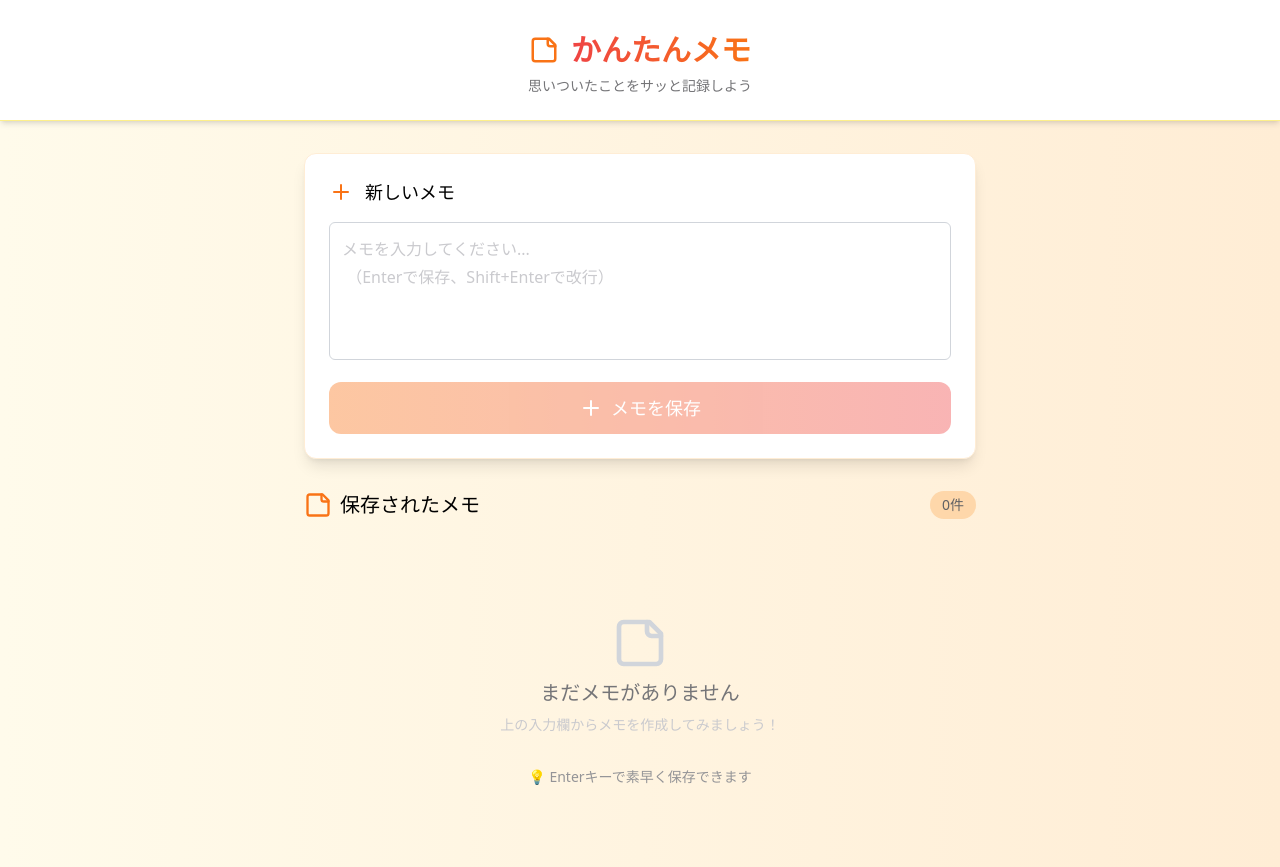
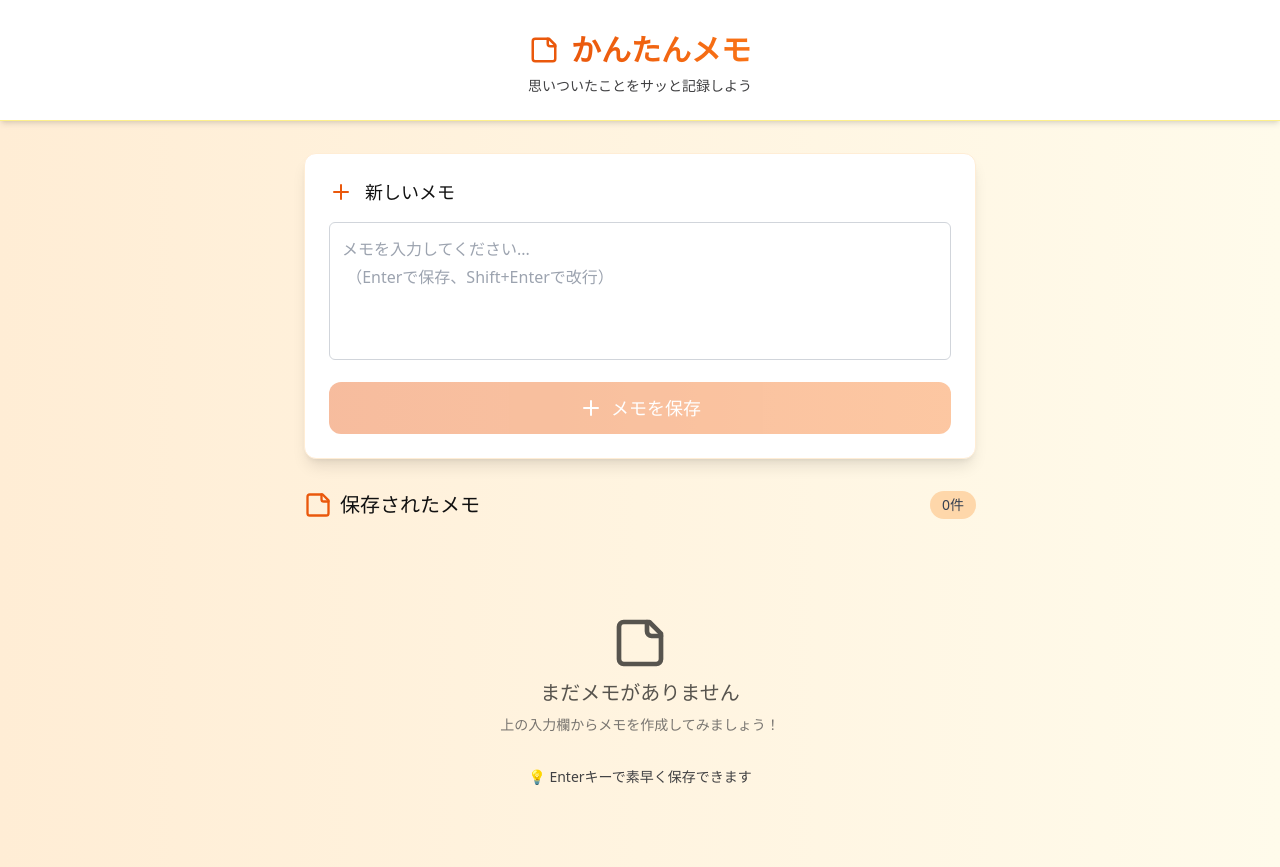
Before and after one commit to somanosuke/memo-app, a Laravel app: page /app in a window 1280 px wide. Run offline with Laravel 12, Linux system fonts and the light colour scheme; style sheets or scripts are compiled from the project's sources.

Commit message:
色設定

```diff
--- /dev/null
+++ b/laravel/resources/css/global.css
@@ -0,0 +1,20 @@
+:root {
+    --color-bg: #FFFFFF;
+    --color-text: #111111;
+    --color-subtext: #414143;
+    --color-primary: #EA580C;
+    --color-secondary: #F97316;
+    --color-lightPrimary: #FFEDD5;
+    --color-lightSecondary: #FFFBEB;
+}
+
+/* ダークモード */
+.dark {
+    --color-bg: #2A2A2A;
+    --color-text: #EEEEEE;
+    --color-subtext: #AAAAAA;
+    --color-primary: #14B8A6;
+    --color-secondary: #06B6D4;
+    --color-lightPrimary: #27272a;
+    --color-lightSecondary: #18181b;
+}
--- a/laravel/resources/js/app.ts
+++ b/laravel/resources/js/app.ts
@@ -1,4 +1,5 @@
 import "../css/app.css";
+import "../css/global.css";
 import { createApp } from "vue";
 import App from "./App.vue";
 import pinia from "./plugins/pinia";
--- a/laravel/resources/js/components/Bottom.vue
+++ b/laravel/resources/js/components/Bottom.vue
@@ -1,6 +1,6 @@
 <script lang="ts"></script>
 <template>
   <div class="component-root">
-    <p class="text-center text-gray-500 text-sm">💡 Enterキーで素早く保存できます</p>
+    <p class="text-center text-subtext text-sm">💡 Enterキーで素早く保存できます</p>
   </div>
 </template>
--- a/laravel/resources/js/components/Header.vue
+++ b/laravel/resources/js/components/Header.vue
@@ -3,17 +3,19 @@ import Icon from "./svgs/DocumentSvg.vue";
 </script>
 
 <template>
-  <div class="component-root border-b border-solid border-yellow-200 shadow-md bg-white w-full">
+  <div
+    class="component-root border-b border-solid border-yellow-200 dark:border-teal-700 shadow-md bg-background w-full"
+  >
     <div class="text pt-8 p-6">
       <div class="upper flex justify-center items-center gap-3">
-        <Icon class="text-primary-500" :size="30" />
+        <Icon class="text-primary" :size="30" />
         <h1
-          class="text-3xl font-bold bg-gradient-to-r from-red-500 from- to-orange-500 to- bg-clip-text text-transparent"
+          class="text-3xl font-bold bg-gradient-to-r from-primary from- to-secondary to- bg-clip-text text-transparent"
         >
           かんたんメモ
         </h1>
       </div>
-      <div class="lower text-center text-gray-600 text-sm mt-2">
+      <div class="lower text-center text-subtext text-sm mt-2">
         <p>思いついたことをサッと記録しよう</p>
       </div>
     </div>
--- a/laravel/resources/js/components/MemoCard.vue
+++ b/laravel/resources/js/components/MemoCard.vue
@@ -23,14 +23,19 @@ const isHover = ref(false);
 
 <template>
   <div
-    class="component-root bg-white shadow-lg border border-solid border-orange-100 p-6 rounded-xl flex justify-between items-center"
+    class="component-root bg-background shadow-lg border border-solid border-orange-100 p-6 rounded-xl flex justify-between items-center"
     @mouseover="isHover = true"
     @mouseleave="isHover = false"
   >
     <div class="text">
-      <p class="text-lg font-normal whitespace-pre-wrap">{{ props.content }}</p>
-      <p class="text-md font-light text-gray-500">{{ props.timestamp }}</p>
+      <p class="text-lg font-normal text-text whitespace-pre-wrap">{{ props.content }}</p>
+      <p class="text-md font-light text-subtext">{{ props.timestamp }}</p>
     </div>
-    <Trash class="trash-button cursor-pointer" v-if="isHover" @click="deleteMemo" />
+    <Trash
+      class="trash-button text-subtext cursor-pointer"
+      size="18"
+      v-if="isHover"
+      @click="deleteMemo"
+    />
   </div>
 </template>
--- a/laravel/resources/js/components/TextareaForm.vue
+++ b/laravel/resources/js/components/TextareaForm.vue
@@ -18,11 +18,11 @@ async function handleSubmit() {
 
 <template>
   <div
-    class="component-root bg-white shadow-lg border border-solid border-orange-100 max-w-2xl w-[96%] p-6 rounded-xl"
+    class="component-root bg-background shadow-lg border border-solid border-orange-100 max-w-2xl w-[96%] p-6 rounded-xl"
   >
     <div class="flex items-center gap-3">
-      <Plus class="text-primary-500" size="24" />
-      <p class="font-medium text-lg">新しいメモ</p>
+      <Plus class="text-primary" size="24" />
+      <p class="font-medium text-text text-lg">新しいメモ</p>
     </div>
     <form @submit.prevent="handleSubmit">
       <textarea
@@ -31,11 +31,11 @@ async function handleSubmit() {
         rows="4"
         v-model="content"
         placeholder="メモを入力してください... &#10; （Enterで保存、Shift+Enterで改行）"
-        class="resize-none w-full leading-[1.75rem] p-3 mt-4 border border-gray-300 rounded-md outline-sky-200"
+        class="resize-none w-full leading-[1.75rem] p-3 mt-4 border border-gray-300 rounded-md outline-sky-200 dark:text-zinc-300 dark:bg-zinc-700 dark:outline-sky-900"
         @keydown.enter.prevent="$event.shiftKey ? (content += '\n') : handleSubmit()"
       ></textarea>
       <button
-        class="flex items-center justify-center gap-2 w-full bg-gradient-to-r from-orange-500 to-red-500 rounded-xl mt-4 p-3 disabled:cursor-not-allowed disabled:opacity-40"
+        class="flex items-center justify-center gap-2 w-full bg-gradient-to-r from-primary to-secondary rounded-xl mt-4 p-3 disabled:cursor-not-allowed disabled:opacity-40"
         :disabled="content.trim().length === 0"
       >
         <!--trim()で改行を削除することで改行のみでは送信できない-->
--- a/laravel/resources/js/features/MemoList.vue
+++ b/laravel/resources/js/features/MemoList.vue
@@ -19,10 +19,12 @@ const reversedMemos = computed(() => {
   <div class="component-root flex flex-col gap-4 max-w-2xl w-[96%]">
     <div class="title flex justify-between">
       <div class="text flex gap-2">
-        <MemoIcon class="w-7 text-primary-500" />
-        <p class="font-medium text-xl">保存されたメモ</p>
+        <MemoIcon class="w-7 text-primary" />
+        <p class="font-medium text-text text-xl">保存されたメモ</p>
       </div>
-      <div class="text-sm number-chip text-gray-700 rounded-full bg-orange-200 pt-1 pb-1 pr-3 pl-3">
+      <div
+        class="text-sm number-chip text-gray-700 rounded-full bg-orange-200 pt-1 pb-1 pr-3 pl-3 dark:bg-slate-800 dark:text-subtext"
+      >
         {{ reversedMemos.length }}件
       </div>
     </div>
@@ -39,12 +41,12 @@ const reversedMemos = computed(() => {
   </div>
   <transition name="fade" mode="out-in">
     <div
-      class="nothing-memo flex flex-col items-center mt-12 gap-2"
+      class="nothing-memo flex flex-col items-center mt-12 gap-2 opacity-70"
       v-if="reversedMemos.length === 0"
     >
-      <MemoIcon class="w-14 text-gray-300" />
-      <p class="text-xl text-gray-600">まだメモがありません</p>
-      <p class="text-sm text-gray-400">上の入力欄からメモを作成してみましょう！</p>
+      <MemoIcon class="w-14 text-text" />
+      <p class="text-xl text-text">まだメモがありません</p>
+      <p class="text-sm text-subtext">上の入力欄からメモを作成してみましょう！</p>
     </div>
   </transition>
 </template>
--- a/laravel/resources/js/pages/app.vue
+++ b/laravel/resources/js/pages/app.vue
@@ -20,7 +20,7 @@ onMounted(() => {
 
 <template>
   <div
-    class="page-root bg-gradient-to-r from-amber-50 to-orange-100 pb-20 min-h-screen flex flex-col items-center gap-8"
+    class="page-root bg-gradient-to-r from-lightPrimary to-lightSecondary pb-20 min-h-screen flex flex-col items-center gap-8"
   >
     <Header />
     <Textarea @updated="getMemos" />
--- a/laravel/tailwind.config.ts
+++ b/laravel/tailwind.config.ts
@@ -1,39 +1,21 @@
 import type { Config } from "tailwindcss";
 
 const config: Config = {
-  content: [
-    "./resources/**/*.{blade.php,vue,js,ts}",
-  ],
+  darkMode: "class",
+  content: ["./resources/**/*.{blade.php,vue,js,ts}"],
   theme: {
     fontFamily: {
       sans: ["Noto Sans JP", "Noto Sans", "system-ui", "sans-serif"],
     },
     extend: {
       colors: {
-        primary: {
-          50: "#FFF7ED",
-          100: "#FFE8D9",
-          500: "#F97316",
-          600: "#EA580C",
-        },
-        gray: {
-          50: "#F8F8FB",
-          100: "#F1F1F4",
-          200: "#E8E8EB",
-          400: "#CACACE",
-          500: "#949497",
-          600: "#757578",
-          700: "#626264",
-          800: "#414143",
-        },
-        red: {
-          50: "#FEF2F2",
-          500: "#EF4444",
-          600: "#DC2626",
-        },
-        yellow: {
-          50: "#FFFBEB",
-        },
+        background: "var(--color-bg)",
+        text: "var(--color-text)",
+        subtext: "var(--color-subtext)",
+        primary: "var(--color-primary)",
+        secondary: "var(--color-secondary)",
+        lightPrimary: "var(--color-lightPrimary)",
+        lightSecondary: "var(--color-lightSecondary)",
       },
     },
   },
```
